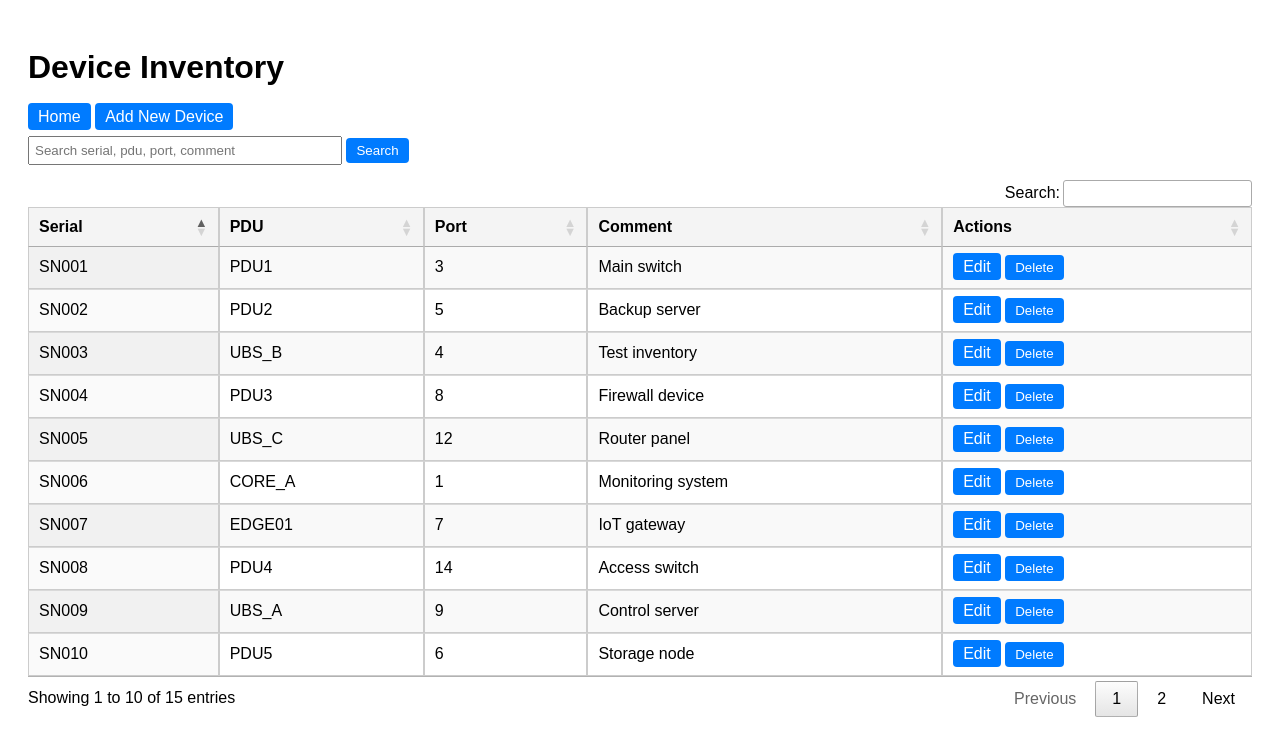
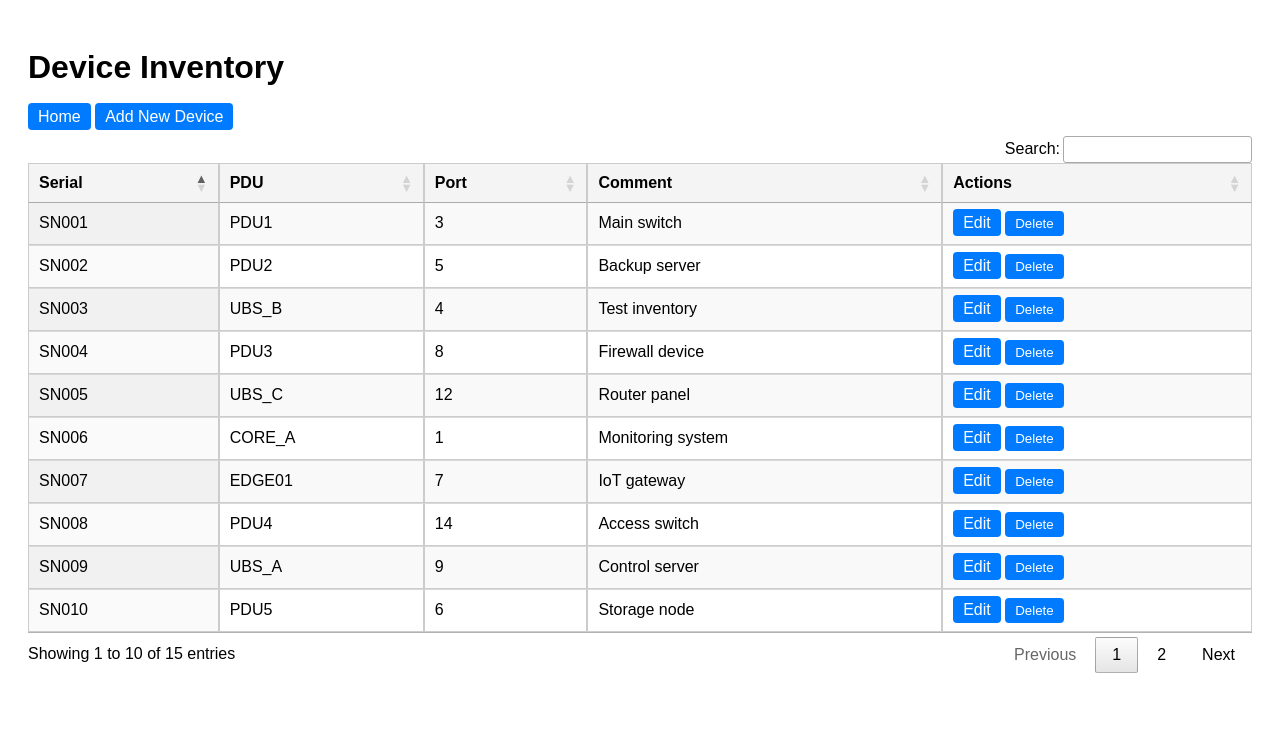
Before and after one commit to piotrsiedlak/inventory-database, a Flask app: page / in a window 1280 px wide. Shown: the top 756 px of the page. Run offline with Flask 3, Linux system fonts and the light colour scheme; some libraries are stand-ins or nearby versions.

Commit message:
wycięcie wyszkukiwania z html

```diff
--- a/templates/index.html
+++ b/templates/index.html
@@ -54,11 +54,12 @@ $(document).ready(function() {
         <a href="{{ url_for('add') }}" class="button">Add New Device</a>
     </div>
 
-    <form method="get" action="{{ url_for('index') }}">
-        <input type="text" name="q" placeholder="Search serial, pdu, port, comment"
-               value="{{ request.args.get('q', '') }}">
-        <button type="submit">Search</button>
-    </form>
+<!--    wyszukiwanie z html, jest drugie z DataTables-->
+<!--    <form method="get" action="{{ url_for('index') }}">-->
+<!--        <input type="text" name="q" placeholder="Search serial, pdu, port, comment"-->
+<!--               value="{{ request.args.get('q', '') }}">-->
+<!--        <button type="submit">Search</button>-->
+<!--    </form>-->
 
 
     <table id="deviceTable" class="display">
```
